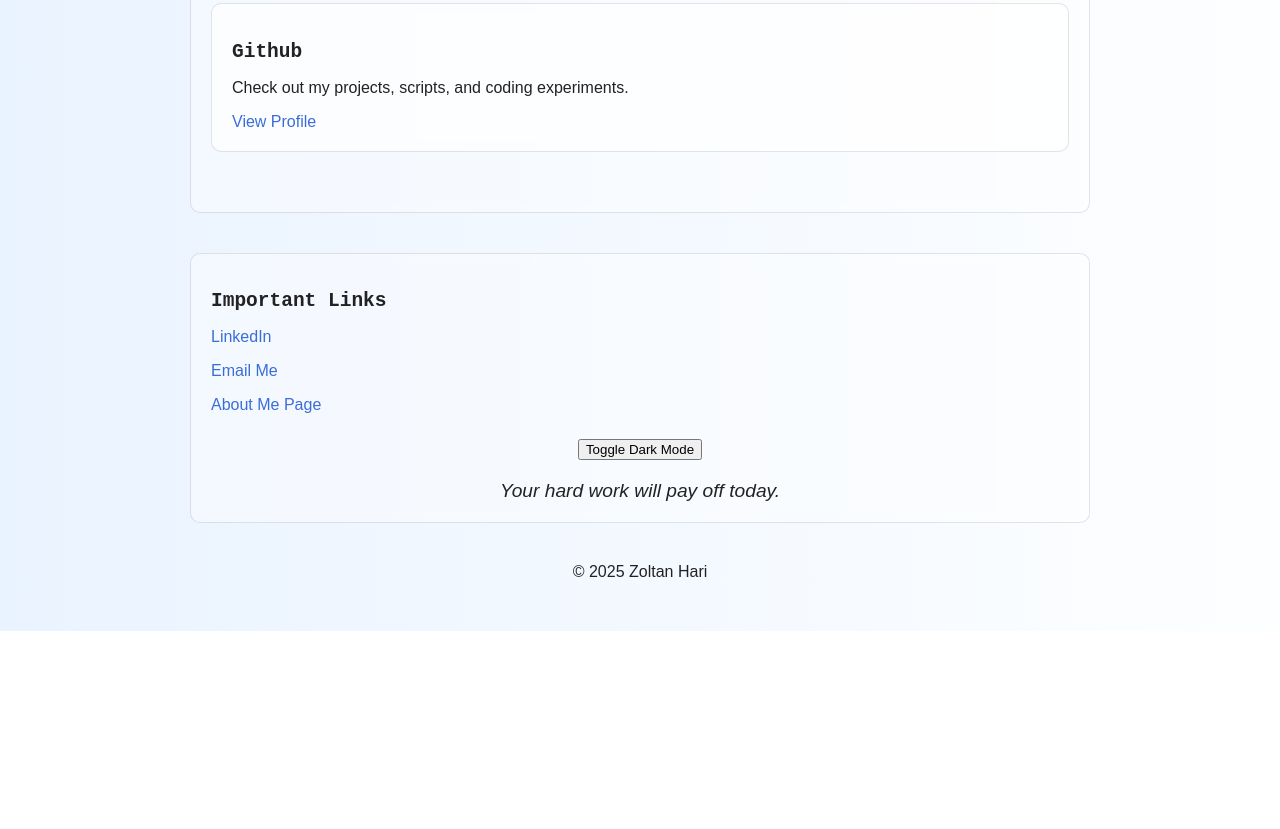
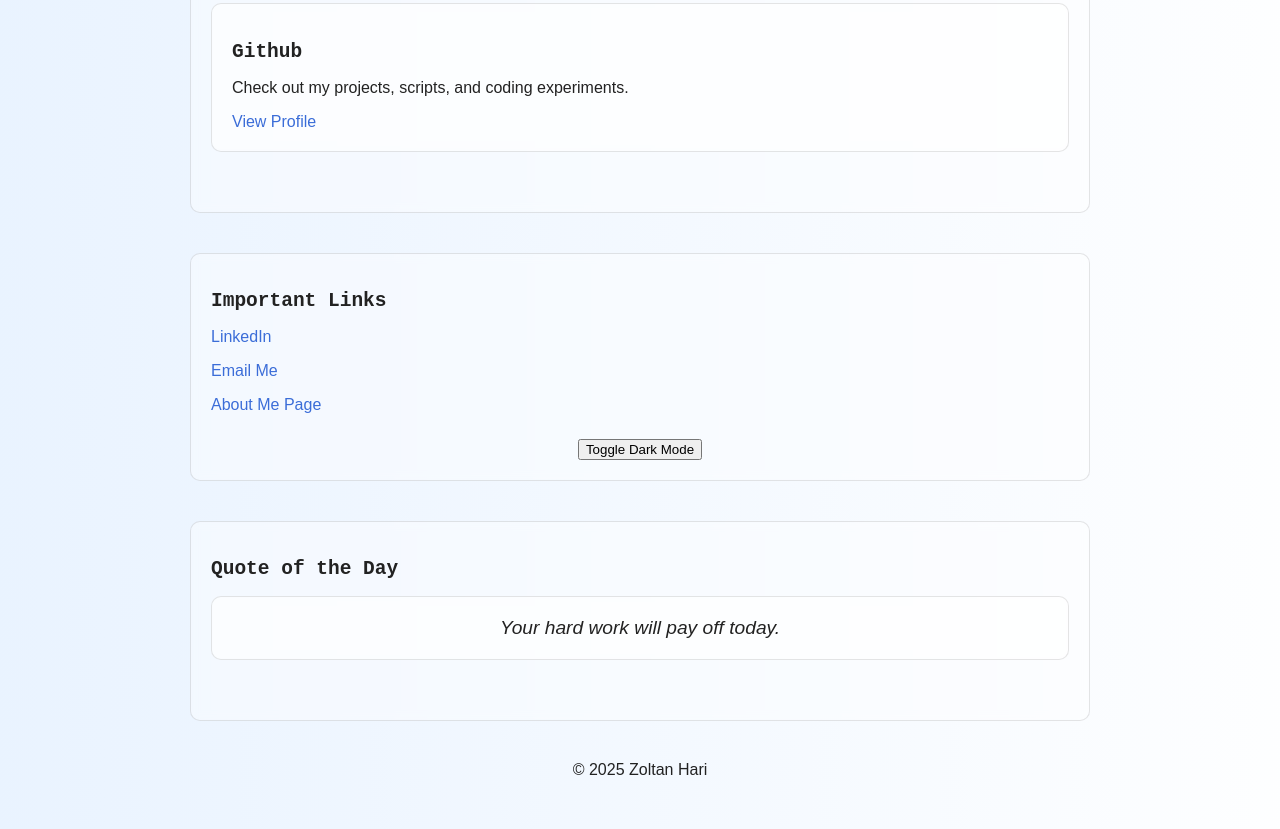
Before and after one commit to ZoltanHari/ZoltanHari.github.io, a plain HTML site: page index.html in a window 1280 px wide. Shown: the part 689-1518 px from the top of the page. Before the commit the page ends 1320 px from the top, so only its background shows below. Drawn offline with Linux system fonts and the light colour scheme.

Commit message:
Quote of the Day

```diff
--- a/index.html
+++ b/index.html
@@ -87,7 +87,7 @@
         }
 
         #quote-of-the-day {
-            margin-top: 20px;
+            margin-top: 10px;
             text-align: center;
             font-style: italic;
             font-size: 1.2em;
@@ -138,9 +138,11 @@
             <div style="text-align: center; margin-top: 25px;">
                 <button onclick="toggleDarkMode()">Toggle Dark Mode</button>
             </div>
+        </section>
 
-            <!-- Quote of the Day -->
-            <div id="quote-of-the-day"></div>
+        <section>
+            <h2>Quote of the Day</h2>
+            <div class="card" id="quote-of-the-day">Loading...</div>
         </section>
 
         <footer style="text-align:center; margin-top:40px;">
@@ -149,9 +151,10 @@
     </div>
 
     <script>
-        function toggleDarkMode() {
+            function toggleDarkMode() {
             document.body.classList.toggle('dark-mode');
         }
+
 
         function getQuoteOfTheDay() {
             const quotes = [
```
